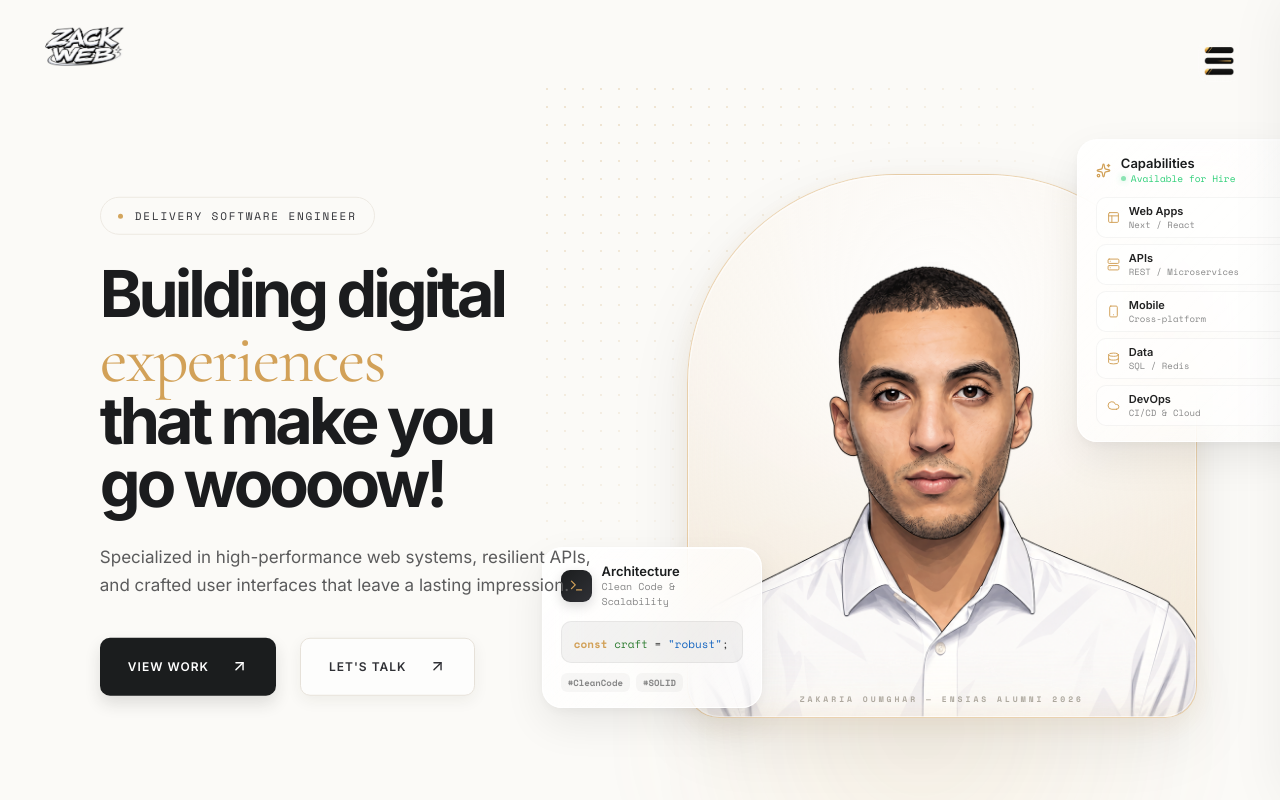
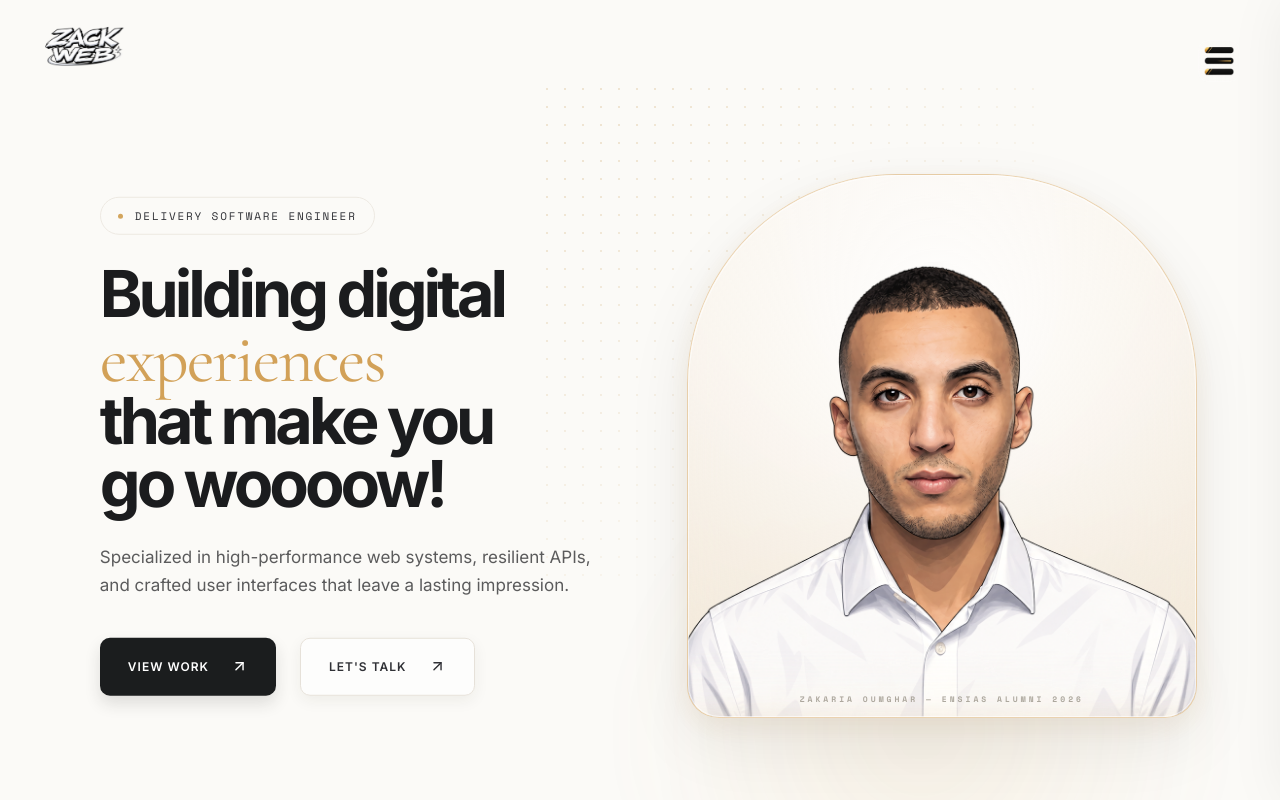
Before and after one commit to zackweb-pro/NextLVL-portfolio, a React (Vite) app: page / in a window 1280 px wide. Shown: the top 800 px of the page. Built offline with nearby package versions, Linux system fonts and the light colour scheme.

Commit message:
this would prolly give a build issue

```diff
--- a/src/components/HomeSection.tsx
+++ b/src/components/HomeSection.tsx
@@ -69,7 +69,7 @@ export default function HomeSection({ heroRef }: HomeSectionProps) {
         </div>
 
         {/* Floating Micro-Widget 1: Left Code Architecture Capsule */}
-        <aside className="widget-capsule code-widget">
+        {/* <aside className="widget-capsule code-widget">
           <div className="widget-header">
             <div className="widget-icon-box">
               <Terminal size={15} />
@@ -86,10 +86,10 @@ export default function HomeSection({ heroRef }: HomeSectionProps) {
             <span className="w-tag">#CleanCode</span>
             <span className="w-tag">#SOLID</span>
           </div>
-        </aside>
+        </aside> */}
 
         {/* Floating Micro-Widget 2: Right Capabilities Widget */}
-        <aside className="widget-capsule build-widget">
+        {/* <aside className="widget-capsule build-widget">
           <div className="widget-header">
             <Sparkles size={15} className="sparkle-gold" />
             <div className="widget-title">
@@ -108,7 +108,7 @@ export default function HomeSection({ heroRef }: HomeSectionProps) {
               </div>
             ))}
           </div>
-        </aside>
+        </aside> */}
       </div>
 
       {/* <div className="visual-index">01 <span>/</span> DIGITAL CRAFT</div> */}
```
